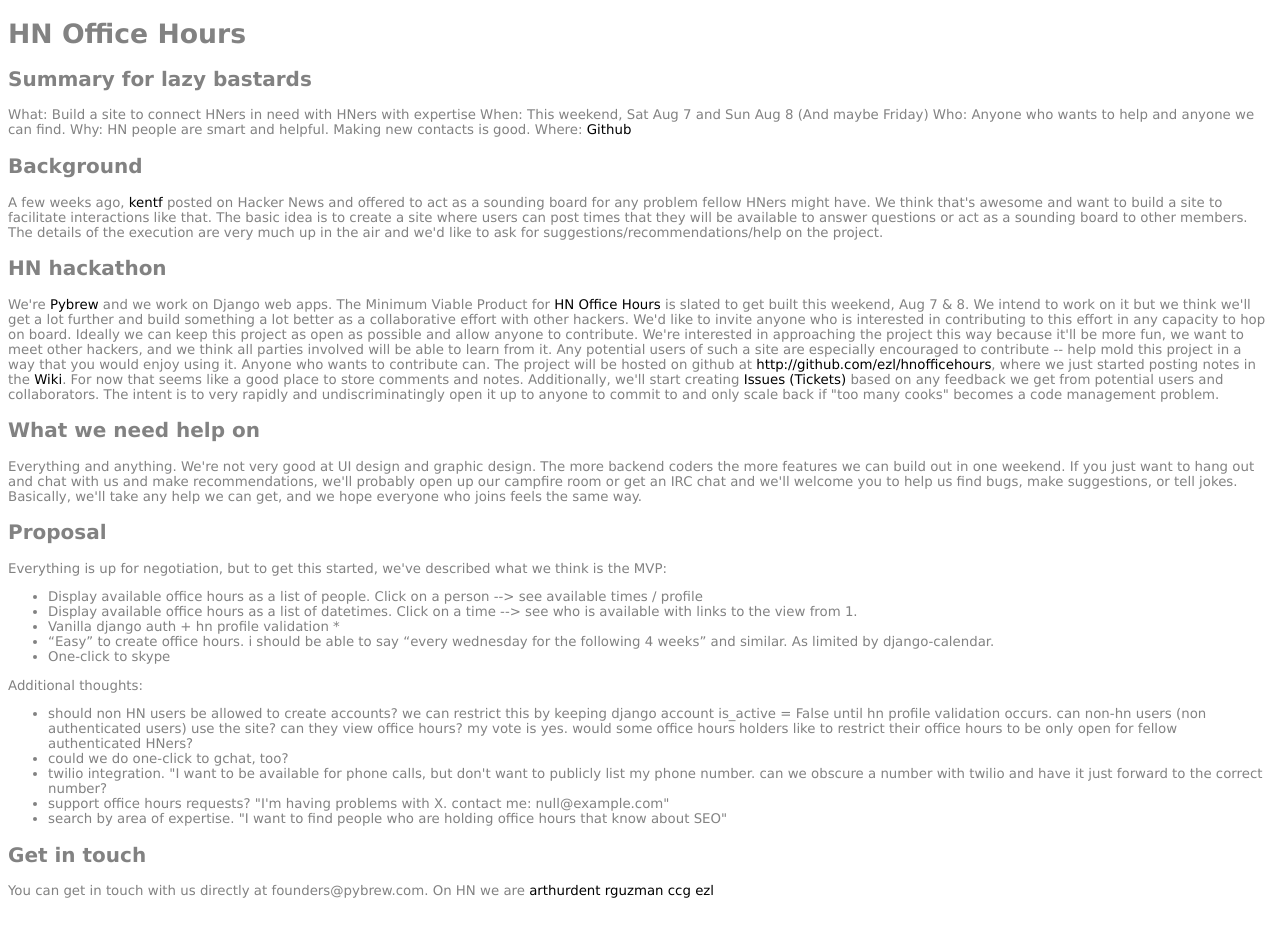
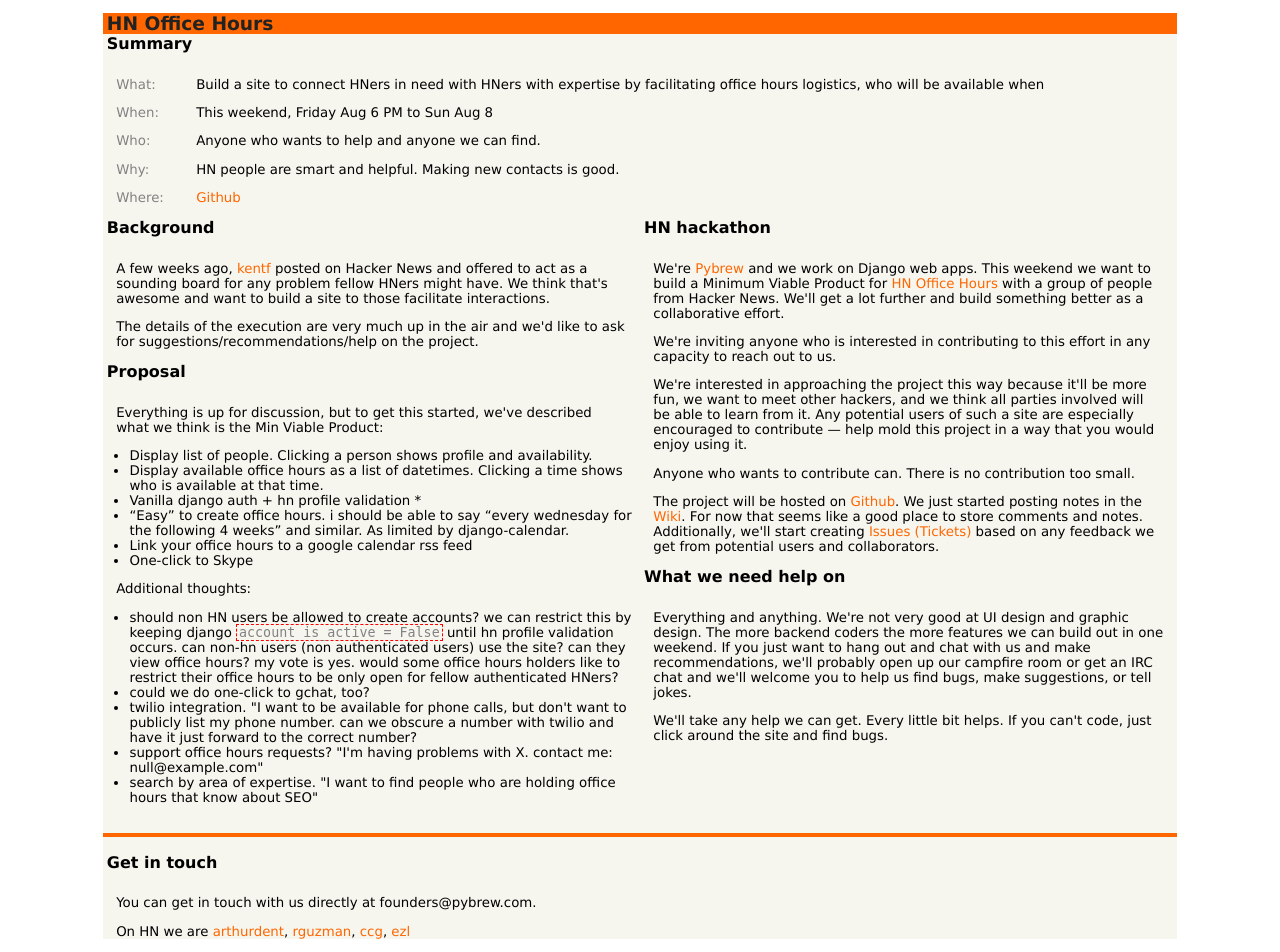
Before and after one commit to ezl/hnofficehours, a Django app: template templates/homepage.html in a window 1280 px wide. Before the commit the page ends 898 px from the top, so only its background shows below. Run offline with Django 3.2, Linux system fonts and the light colour scheme; the template is opened without the code that fills it, so the values that code supplies are empty; some libraries are stand-ins or nearby versions.

Commit message:
format splash page for sexiness

```diff
--- a/templates/homepage.html
+++ b/templates/homepage.html
@@ -1,106 +1,176 @@
-<!DOCTYPE HTML PUBLIC "-//W3C//DTD HTML 4.01 Transitional//EN"
-  "http://www.w3.org/TR/html4/loose.dtd">
+<!DOCTYPE html>
 <html>
 <head>
-  <link rel="stylesheet" type="text/css" href="hnstyle.css">
   <title>HN Office Hours</title>
+<!--[if IE]>
+  <script src="http://html5shiv.googlecode.com/svn/trunk/html5.js"></script>
+<![endif]-->
+<link rel="stylesheet" type="text/css" href="http://yui.yahooapis.com/3.1.1/build/cssreset/reset-min.css">
+  <style>
+    article, aside, figure, footer, header, hgroup,
+  menu, nav, section { display: block; }
+  section, footer { margin: 0; padding: 0; }
+body  { font-family:Verdana; font-size:10pt; color:black; }
+
+
+input    { font-family:Courier; font-size:10pt; color:#000000; }
+input[type="submit"] { font-family:Verdana; }
+textarea { font-family:Courier; font-size:10pt; color:#000000; }
+
+a:link    { color:#F60; text-decoration:none; }
+a:visited { color:#F60; text-decoration:none; }
+
+.default { font-family:Verdana; font-size: 10pt; color:#828282; }
+.admin   { font-family:Verdana; font-size:8.5pt; color:#000000; }
+.title   { font-family:Verdana; font-size: 10pt; color:#828282; }
+.adtitle { font-family:Verdana; font-size:  9pt; color:#828282; }
+.subtext { font-family:Verdana; font-size:  7pt; color:#828282; }
+.yclinks { font-family:Verdana; font-size:  8pt; color:#828282; }
+.pagetop { font-family:Verdana; font-size: 10pt; color:#222222; }
+.comhead { font-family:Verdana; font-size:  8pt; color:#828282; }
+.comment { font-family:Verdana; font-size:  9pt; }
+.dead    { font-family:Verdana; font-size:  9pt; color:#dddddd; }
+
+.comment a:link, .comment a:visited { text-decoration:underline;}
+.dead a:link, .dead a:visited { color:#dddddd; }
+.pagetop a:visited { color:#000000;}
+.topsel a:link, .topsel a:visited { color:#ffffff; }
+
+.subtext a:link, .subtext a:visited { color:#828282; }
+.subtext a:hover { text-decoration:underline; }
+
+.comhead a:link, .subtext a:visited { color:#828282; }
+.comhead a:hover { text-decoration:underline; }
+
+.default p { margin-top: 8px; margin-bottom: 0px; }
+
+.pagebreak {page-break-before:always}
+
+pre { overflow: auto; padding: 2px; max-width:600px; }
+pre:hover {overflow:auto}
+
+.content { background:#f6f6ef; margin:0 auto; width:85%; }
+h1,h2,h3 { padding: 0 4px 10px; margin:0; font-weight:bold; }
+h1 { background:#ff6600; color:#222; font-size:1.4em; margin:0; padding: 0 4px; }
+h2 { font-size:1.2em; }
+p { margin:1em 1em; }
+label { color:#828282; float:left; width:6em; }
+code { border:1px dashed red; color:#828282; padding:0 2px; white-space:nowrap; }
+.break { border-top:4px solid #ff6600; padding-top:1em; }
+.half {
+width: 50%;
+float: left;
+ }
+ ul { padding-left: 2em; }
+ ul > li { list-style: disc outside; }
+ td { vertical-align: top; }
+ #main { margin: 1em 0; }
+  </style>
 </head>
 <body>
+<section id="main">
+<div class="content">
   <h1>HN Office Hours</h1>
 
-  <h2>Summary for lazy bastards</h2>
-    What: Build a site to connect HNers in need with HNers with expertise
-    When: This weekend, Sat Aug 7 and Sun Aug 8 (And maybe Friday)
-    Who: Anyone who wants to help and anyone we can find.
-    Why: HN people are smart and helpful. Making new contacts is good.
-    Where: <a href="http://github.com/ezl/hnofficehours">Github</a>
+<div>
+  <h2>Summary</h2>
+  <p><label>What:</label> Build a site to connect HNers in need with HNers with expertise by facilitating office hours logistics, who will be available when</p>
+  <p><label>When:</label> This weekend, Friday Aug 6 PM to Sun Aug 8 </p>
+  <p><label>Who:</label> Anyone who wants to help and anyone we can find.</p>
+  <p><label>Why:</label> HN people are smart and helpful. Making new contacts is good.</p>
+  <p><label>Where:</label> <a href="http://github.com/ezl/hnofficehours">Github</a></p>
+</div>
 
+<div style="width:50%; float:left;">
   <h2>Background</h2>
 
-    A few weeks ago, <a href="http://news.ycombinator.com/user?id=kentf">kentf</a>
+    <p>A few weeks ago, <a href="http://news.ycombinator.com/user?id=kentf">kentf</a>
     posted on Hacker News and offered to act as a sounding board for any problem
     fellow HNers might have. We think that's awesome and want to build a site to
-    facilitate interactions like that.
+    those facilitate interactions.</p>
 
-    The basic idea is to create a site where users can post times that they will
-    be available to answer questions or act as a sounding board to other members.
-
-    The details of the execution are very much up in the air and we'd like to
-    ask for suggestions/recommendations/help on the project.
-
-  <h2>HN hackathon</h2>
-    We're <a href="http://pybrew.com">Pybrew</a> and we work on Django web apps.
-    The Minimum Viable Product for <a href="http://hnoficehours.com">HN Office Hours</a>
-    is slated to get built this weekend, Aug 7 & 8.  We intend to work on it but
-    we think we'll get a lot further and build something a lot better as a collaborative
-    effort with other hackers.
-
-    We'd like to invite anyone who is interested in contributing to this effort in
-    any capacity to hop on board.  Ideally we can keep this project as open as
-    possible and allow anyone to contribute.
-
-    We're interested in approaching the project this way because it'll be more fun,
-    we want to meet other hackers, and we think all parties involved will be able
-    to learn from it.  Any potential users of such a site are especially encouraged
-    to contribute -- help mold this project in a way that you would enjoy using it.
-
-    Anyone who wants to contribute can.
-
-    The project will be hosted on github at <a href="http://github.com/ezl/hnofficehours">http://github.com/ezl/hnofficehours</a>,
-    where we just started posting notes in the <a href="http://wiki.github.com/ezl/hnofficehours/">Wiki</a>.
-    For now that seems like a good place to store comments and notes. Additionally,
-    we'll start creating <a href="http://github.com/ezl/hnofficehours/issues">Issues (Tickets)</a>
-    based on any feedback we get from potential users and collaborators.
-
-    The intent is to very rapidly and undiscriminatingly open it up to anyone
-    to commit to and only scale back if "too many cooks" becomes a code management
-    problem.
-
-
-  <h2>What we need help on</h2>
-    Everything and anything.
-
-    We're not very good at UI design and graphic design. The
-    more backend coders the more features we can build out in one weekend.
-    If you just want to hang out and chat with us and make recommendations,
-    we'll probably open up our campfire room or get an IRC chat and we'll
-    welcome you to help us find bugs, make suggestions, or tell jokes.
-
-    Basically, we'll take any help we can get, and we hope everyone who joins
-    feels the same way.
+    <p>The details of the execution are very much up in the air and we'd like to
+    ask for suggestions/recommendations/help on the project.</p>
 
   <h2>Proposal</h2>
-    Everything is up for negotiation, but to get this started, we've described
-    what we think is the MVP:
+    <p>Everything is up for discussion, but to get this started, we've described
+    what we think is the Min Viable Product:</p>
 
     <ul>
-      <li>Display available office hours as a list of people. Click on a
-    person --> see available times / profile</li>
-      <li>Display available office hours as a list of datetimes. Click on a
-    time --> see who is available with links to the view from 1.</li>
+      <li>Display list of people. Clicking a person shows profile and availability.</li>
+      <li>Display available office hours as a list of datetimes. Clicking a
+    time shows who is available at that time.</li>
       <li>Vanilla django auth + hn profile validation *</li>
       <li>“Easy” to create office hours. i should be able to say “every
     wednesday for the following 4 weeks” and similar. As limited by
     django-calendar.</li>
-      <li>One-click to skype</li>
+      <li>Link your office hours to a google calendar rss feed</li>
+      <li>One-click to Skype</li>
     </ul>
+    <p>Additional thoughts:</p>
+    <ul>
+      <li>should non HN users be allowed to create accounts? we can restrict this
+      by keeping django <code>account is_active = False</code> until hn profile validation
+      occurs. can non-hn users (non authenticated users) use the site? can they
+      view office hours? my vote is yes. would some office hours holders like to
+      restrict their office hours to be only open for fellow authenticated HNers?</li>
+      <li>could we do one-click to gchat, too?</li>
+      <li>twilio integration. "I want to be available for phone calls, but don't
+      want to publicly list my phone number. can we obscure a number with twilio
+      and have it just forward to the correct number?</li>
+      <li>support office hours requests? "I'm having problems with X. contact me:
+      null@example.com"</li>
+      <li>search by area of expertise.  "I want to find people who are holding
+      office hours that know about SEO"</li>
+    </ul>
+</div>
+<div style="width:50%; float:left;">
 
-    Additional thoughts:
-    <ul>
-      <li>should non HN users be allowed to create accounts? we can restrict this by keeping django account is_active = False until hn profile validation occurs. can non-hn users (non authenticated users) use the site? can they view office hours? my vote is yes. would some office hours holders like to restrict their office hours to be only open for fellow authenticated HNers?</li>
-      <li>could we do one-click to gchat, too?</li>
-      <li>twilio integration. "I want to be available for phone calls, but don't want to publicly list my phone number. can we obscure a number with twilio and have it just forward to the correct number?</li>
-      <li>support office hours requests? "I'm having problems with X. contact me: null@example.com"</li>
-      <li>search by area of expertise.  "I want to find people who are holding office hours that know about SEO"</li>
-    </ul>
+  <h2>HN hackathon</h2>
+    <p>We're <a href="http://pybrew.com">Pybrew</a> and we work on Django web apps.
+    This weekend we want to build a Minimum Viable Product for <a href="http://hnofficehours.com">HN Office Hours</a>
+    with a group of people from Hacker News. We'll get a lot further and build something better as a collaborative
+    effort.</p>
 
+    <p>We're inviting anyone who is interested in contributing to this effort in
+    any capacity to reach out to us.</p>
 
-  <h2>Get in touch</h2>
-    You can get in touch with us directly at founders@pybrew.com.
-    On HN we are
-<a href="http://news.ycombinator.com/user?id=arthurdent">arthurdent</a>
-<a href="http://news.ycombinator.com/user?id=rguzman">rguzman</a>
-<a href="http://news.ycombinator.com/user?id=ccg">ccg</a>
+    <p>We're interested in approaching the project this way because it'll be more fun,
+    we want to meet other hackers, and we think all parties involved will be able
+    to learn from it.  Any potential users of such a site are especially encouraged
+    to contribute &mdash; help mold this project in a way that you would enjoy using it.</p>
+
+    <p>Anyone who wants to contribute can. There is no contribution too small.</p>
+
+    <p>The project will be hosted on <a href="http://github.com/ezl/hnofficehours">Github</a>.
+    We just started posting notes in the <a href="http://wiki.github.com/ezl/hnofficehours/">Wiki</a>.
+    For now that seems like a good place to store comments and notes. Additionally,
+    we'll start creating <a href="http://github.com/ezl/hnofficehours/issues">Issues (Tickets)</a>
+    based on any feedback we get from potential users and collaborators.</p>
+
+  <h2>What we need help on</h2>
+    <p>Everything and anything.  We're not very good at UI design and graphic design. The
+    more backend coders the more features we can build out in one weekend.
+    If you just want to hang out and chat with us and make recommendations,
+    we'll probably open up our campfire room or get an IRC chat and we'll
+    welcome you to help us find bugs, make suggestions, or tell jokes.</p>
+
+    <p>We'll take any help we can get. Every little bit helps.  If you can't code,
+    just click around the site and find bugs.</p>
+</div>
+
+<div style="clear: both;"><br /></div>
+
+<div>
+  <h2 class="break">Get in touch</h2>
+    <p>You can get in touch with us directly at founders@pybrew.com.</p>
+    <p>On HN we are
+<a href="http://news.ycombinator.com/user?id=arthurdent">arthurdent</a>,
+<a href="http://news.ycombinator.com/user?id=rguzman">rguzman</a>,
+<a href="http://news.ycombinator.com/user?id=ccg">ccg</a>,
 <a href="http://news.ycombinator.com/user?id=ezl">ezl</a>
+</p>
+</div>
+</section>
 </body>
 </html>
```
Also changed, not shown: media/css/base.css (+41 -0 lines).
